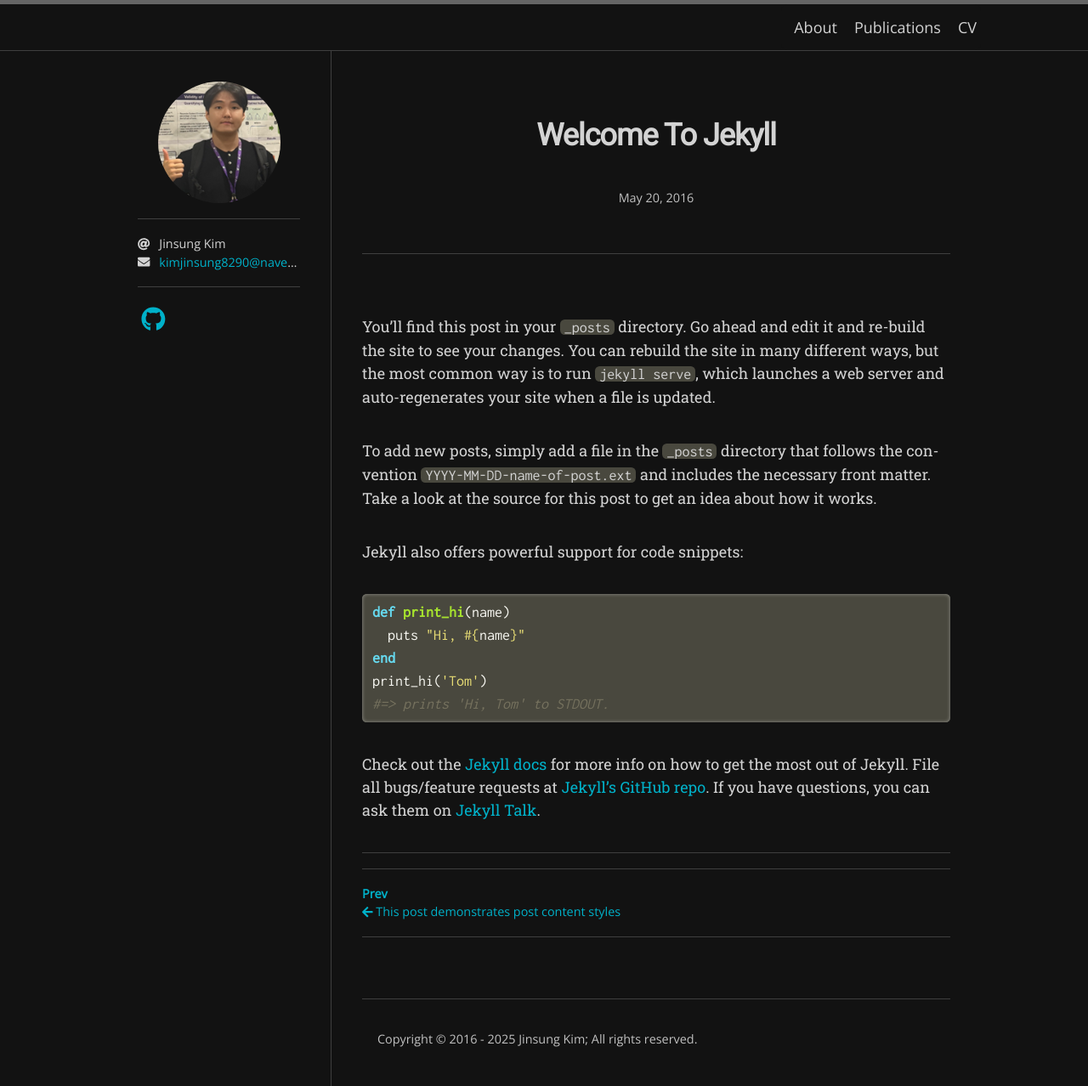
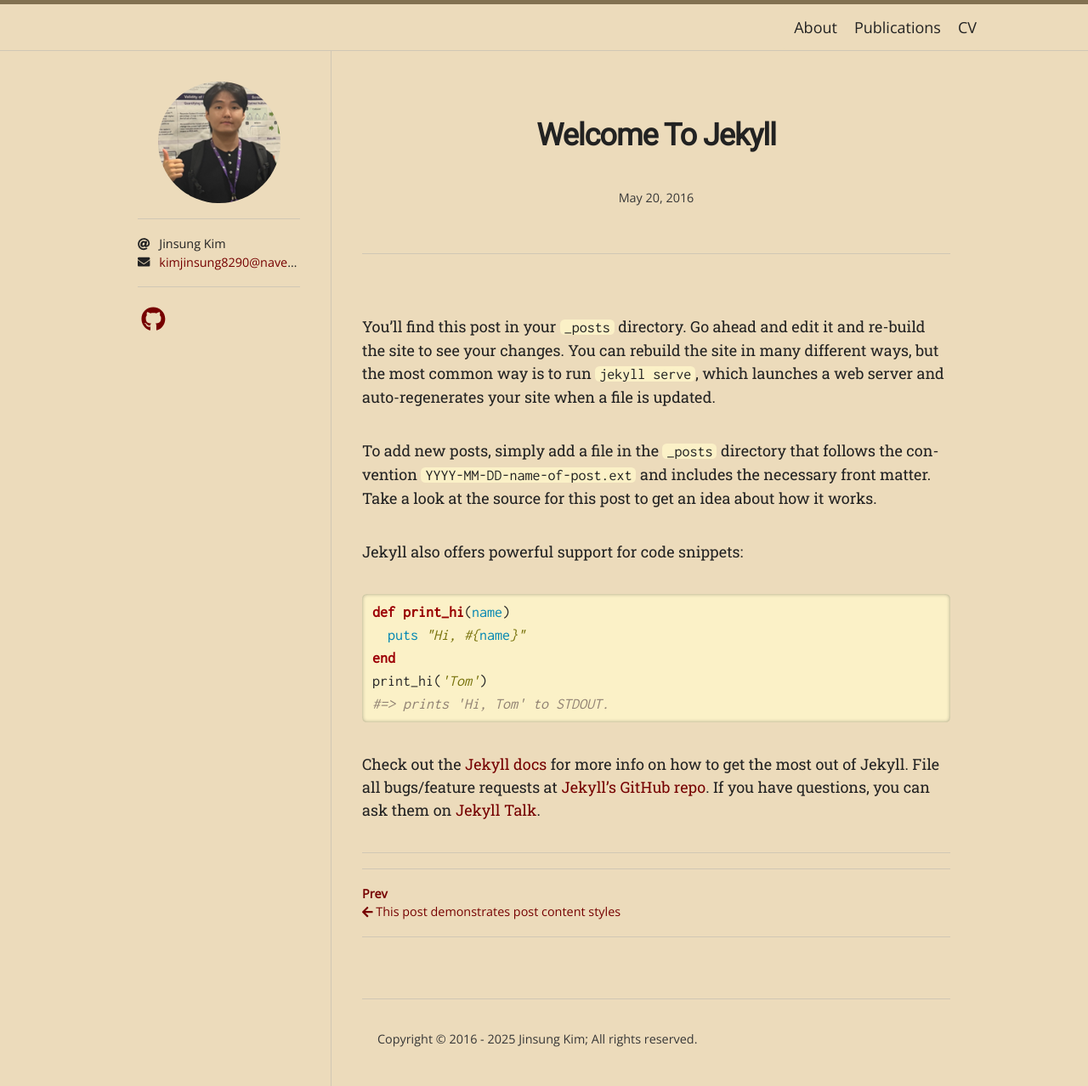
Before and after one commit to KimJinSungDataScientist/KimJinSungDataScientist.github.io, a Jekyll site: the page built from _posts/2016-05-20-welcome-to-jekyll.md, in a window 1280 px wide. Shown: the whole page at 85% size. Built offline with Jekyll 4.4.1, drawn with Linux system fonts in a browser that asks for light colours; nearby versions of some CDN libraries; some web fonts are replaced.

Commit message:
'test13'

```diff
--- a/_config.yml
+++ b/_config.yml
@@ -17,7 +17,7 @@ email: kimjinsung8290@naver.com
 
 # 사용 중인 플러그인들
 plugins:
-  - jekyll-seo-tag
+  - jekyll-seo-tag\
   - jekyll-sitemap
   - jekyll-paginate
 
@@ -37,7 +37,6 @@ exclude:
 # 언어 설정
 lang: en
 
-skin: midnight  # 다크 테마 적용
 # 사이트 URL (GitHub Pages에서 커스텀 도메인 쓸 경우 여기에 설정)
 url:
 
--- a/_sass/hamilton/custom-styles.scss
+++ b/_sass/hamilton/custom-styles.scss
@@ -3,37 +3,5 @@
 
 
 .page-header {
-    display: none;
-  }
-
-/* Hero Section */
-.hero {
-    text-align: center;
-    padding: 60px 20px;
-    margin-bottom: 40px;
-    background: linear-gradient(135deg, #222831, #393e46);
-    border-radius: 8px;
-  }
-
-  .hero-title {
-    font-size: 2.4rem;
-    color: #00f0ff; /* 밝은 하늘색 느낌 */
-    margin-bottom: 10px;
-  }
-
-  .hero-subtitle {
-    font-size: 1.2rem;
-    color: #eeeeee;
-    margin: 0;
-  }
-
-  .highlight {
-    color: #ffd369; /* 강조 텍스트 색상 */
-  }
-
-  /* 본문 글꼴이나 색상 조정 */
-  .page-content {
-    font-family: 'Fira Code', monospace; /* 원하는 폰트 */
-    color: #f0f0f0; /* 본문 색상 */
-    line-height: 1.6;
-  }
+  display: none;
+}
```
